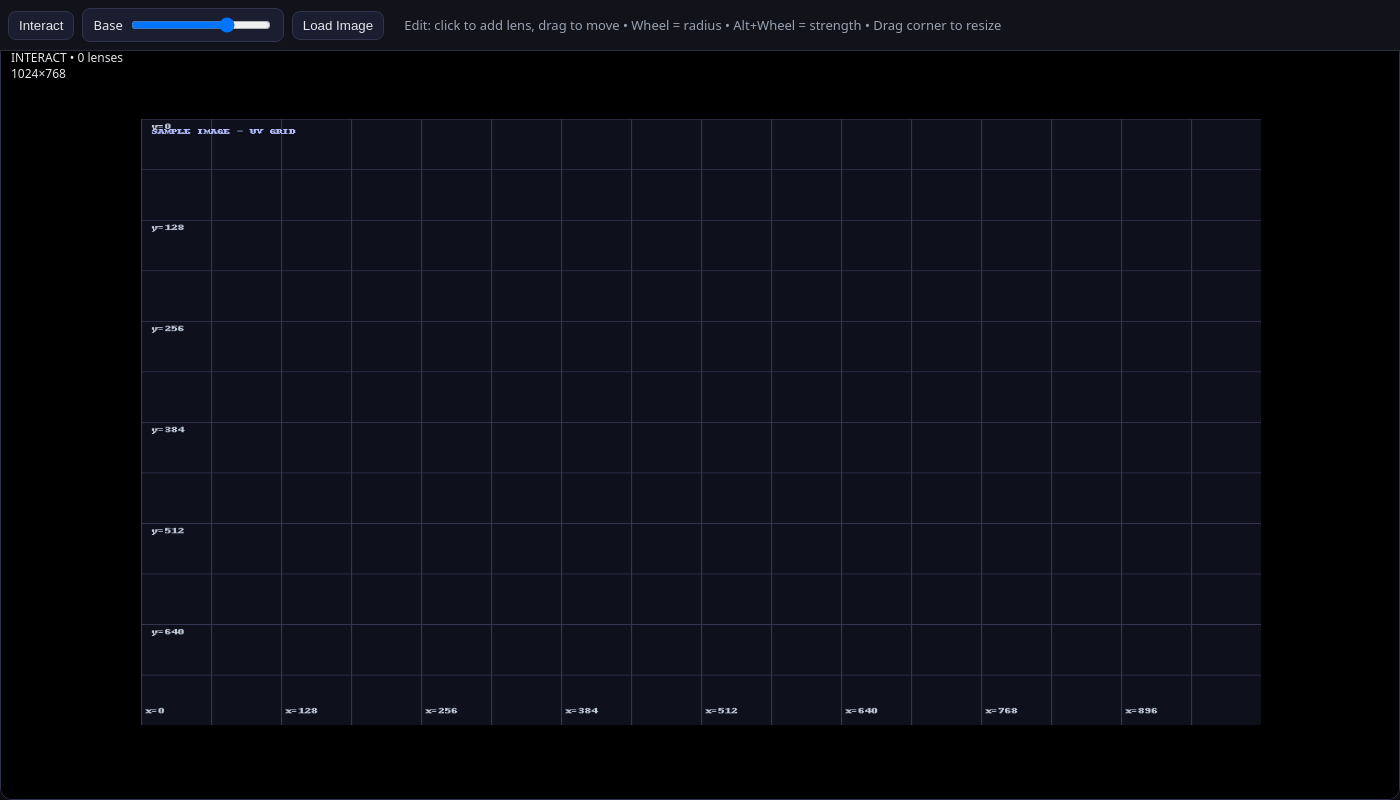
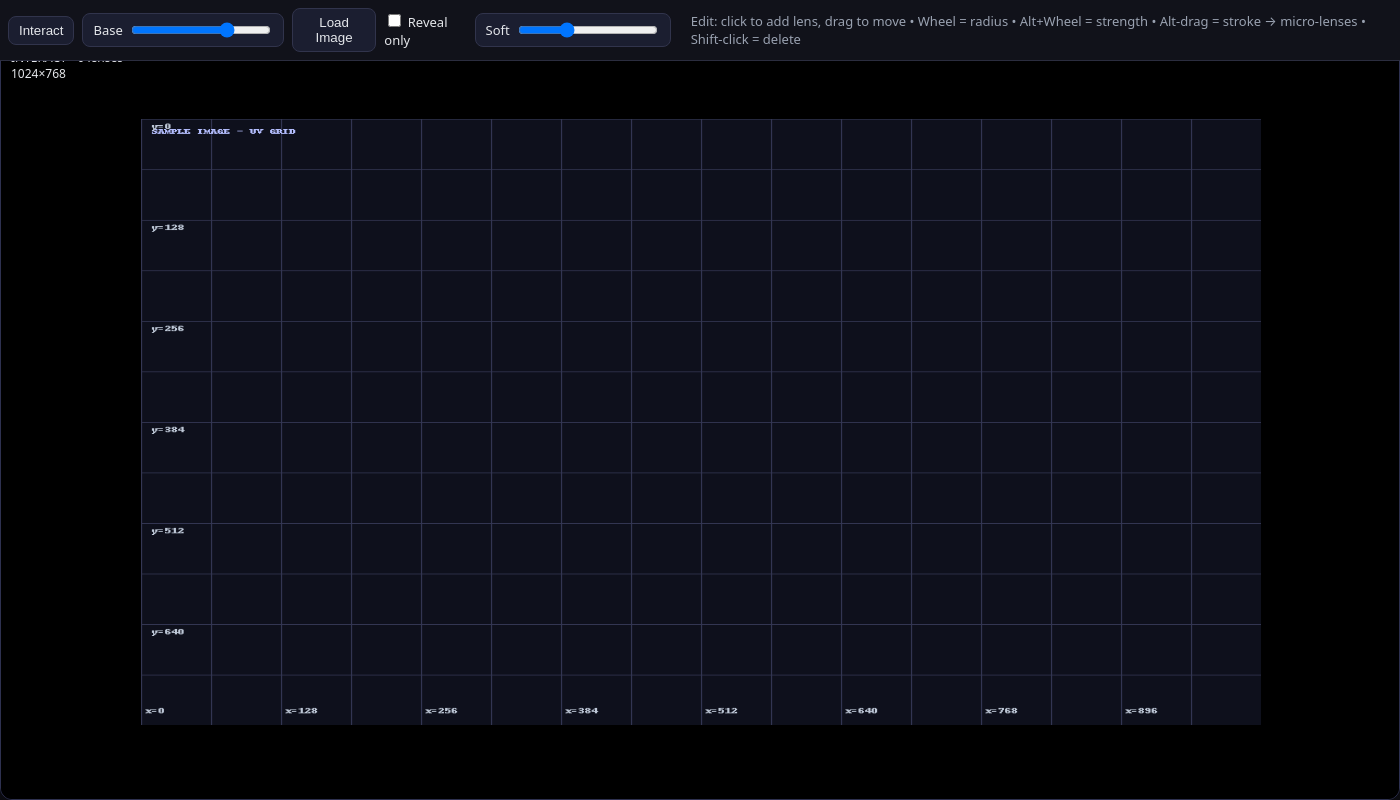
Before and after one commit to franklin-hiciano/crumple-browser, an Electron app: page index.html in a window 1400 px wide. Both pictures are taken after a click on the button "Edit". Drawn offline with Linux system fonts and the light colour scheme.

Commit message:
Curves can be drawn

```diff
--- a/index.html
+++ b/index.html
@@ -3,7 +3,7 @@
 <head>
   <meta charset="utf-8" />
   <meta name="viewport" content="width=device-width, initial-scale=1" />
-  <title>Crumple — Image Test</title>
+  <title>Crumple — Image Test (Reveal + Stroke)</title>
   <link rel="stylesheet" href="style.css" />
 </head>
 <body>
@@ -11,10 +11,20 @@
     <button id="mode">Edit</button>
     <label class="base">Base <input id="base" type="range" min="0.30" max="1.00" step="0.01" value="0.80"/></label>
     <button id="loadImg">Load Image</button>
-    <div class="hint">Edit: click to add lens, drag to move • Wheel = radius • Alt+Wheel = strength • Drag corner to resize</div>
+    <label class="chk"><input type="checkbox" id="reveal" /> Reveal only</label>
+    <label class="base">Soft <input id="soft" type="range" min="0.5" max="2.0" step="0.05" value="1.0"/></label>
+    <div class="hint">Edit: click to add lens, drag to move • Wheel = radius • Alt+Wheel = strength • Alt‑drag = stroke → micro‑lenses • Shift‑click = delete</div>
   </header>
-  <div id="stage"><div class="view"><canvas id="gl"></canvas><canvas id="hud"></canvas></div></div>
+
+  <div id="stage">
+    <div class="view">
+      <canvas id="gl"></canvas>
+      <canvas id="hud"></canvas>
+    </div>
+  </div>
+
   <input id="imgPicker" type="file" accept="image/*" style="display:none" />
+
   <script type="module" src="renderer.js"></script>
 </body>
 </html>
--- a/renderer.js
+++ b/renderer.js
@@ -1,53 +1,308 @@
-const MAX_LENSES = 16;
+// Image-only testbed with fisheye shader, reveal mask, and stroke-to-micro-lenses
+const MAX_LENSES = 64; // bump for strokes
+
 window.addEventListener('DOMContentLoaded', () => {
-  const glc = document.getElementById('gl');
-  const hud = document.getElementById('hud');
+  const glc     = document.getElementById('gl');
+  const hud     = document.getElementById('hud');
   const modeBtn = document.getElementById('mode');
-  const baseIn = document.getElementById('base');
+  const baseIn  = document.getElementById('base');
   const loadImg = document.getElementById('loadImg');
   const imgPicker = document.getElementById('imgPicker');
+  const revealChk = document.getElementById('reveal');
+  const softIn = document.getElementById('soft');
 
-  let mode='edit', base=+baseIn.value||0.8, lenses=[];
-  function dpr(){ return window.devicePixelRatio||1; }
-  function fit(){ const r=document.getElementById('stage').getBoundingClientRect(); const scale=dpr(); glc.style.width=hud.style.width=r.width+'px'; glc.style.height=hud.style.height=r.height+'px'; glc.width=Math.max(2,Math.floor(r.width*scale)); glc.height=Math.max(2,Math.floor(r.height*scale)); hud.width=glc.width; hud.height=glc.height; drawAll(); }
+  let mode   = 'edit'; // 'edit' | 'interact' (interact is noop here)
+  let base   = +baseIn.value || 0.8;
+  let soft   = +softIn.value || 1.0; // softness multiplier for reveal band
+  let reveal = false;
+  let lenses = [];     // {x,y,r,k} in normalized HUD space
+
+  // Stroke temp state
+  let stroking = false;
+  let strokePts = []; // in canvas px
+  let strokePreview = false;
+
+  function dpr(){ return window.devicePixelRatio || 1; }
+
+  function fit(){
+    const r = document.getElementById('stage').getBoundingClientRect();
+    const scale = dpr();
+    glc.style.width = hud.style.width = r.width + 'px';
+    glc.style.height= hud.style.height= r.height + 'px';
+    glc.width = Math.max(2, Math.floor(r.width * scale));
+    glc.height= Math.max(2, Math.floor(r.height * scale));
+    hud.width = glc.width; hud.height = glc.height;
+    drawAll();
+  }
   window.addEventListener('resize', fit);
 
-  const gl=glc.getContext('webgl2',{premultipliedAlpha:true,alpha:true,antialias:true}); if(!gl){ alert('WebGL2 not available'); return; }
-  const vs=`#version 300 es
+  const gl = glc.getContext('webgl2', { premultipliedAlpha:true, alpha:true, antialias:true });
+  if (!gl) { alert('WebGL2 not available'); return; }
+
+  const vs = `#version 300 es
 precision highp float; layout(location=0) in vec2 a; out vec2 v; void main(){ v=a*0.5+0.5; gl_Position=vec4(a,0.,1.);} `;
-  const fs=`#version 300 es
-precision highp float; in vec2 v; out vec4 o; uniform sampler2D t; const int MAXL=16; uniform int LN; uniform vec4 L[MAXL]; uniform float B;
-vec2 baseMap(vec2 u){ float s=max(0.01,B); return (u-vec2(0.5))/s + vec2(0.5);} vec2 lensMap(vec2 u){ for(int i=0;i<MAXL;i++){ if(i>=LN) break; vec4 P=L[i]; vec2 d=u-P.xy; float r2=dot(d,d); float s=max(1e-5,P.z); float m=1./(1.+P.w*exp(-r2/(2.*s*s))); u=P.xy + d*m; } return u; }
-void main(){ vec2 u=v; u=baseMap(u); u=lensMap(u); if(any(lessThan(u,vec2(0.)))||any(greaterThan(u,vec2(1.)))) o=vec4(0.,0.,0.,1.); else o=texture(t,u); }`;
+
+  const fs = `#version 300 es
+precision highp float;
+in vec2 v; out vec4 o;
+uniform sampler2D t;
+const int MAXL=64;
+uniform int LN;
+uniform vec4 L[MAXL];    // xy=center (0..1), z=sigma (0..1), w=k (strength)
+uniform float B;         // base compression 0.3..1.0
+uniform int REVEAL;      // 0/1
+uniform float SOFT;      // softness multiplier for reveal mask
+
+vec2 baseMap(vec2 u){ float s=max(0.01,B); return (u-vec2(0.5))/s + vec2(0.5); }
+
+// Classic gaussian fisheye per lens
+vec2 lensMap(vec2 u){
+  for(int i=0;i<MAXL;i++){
+    if(i>=LN) break;
+    vec4 P=L[i];
+    vec2 d=u-P.xy;
+    float r2=dot(d,d);
+    float s=max(1e-5,P.z);
+    float m=1.0/(1.0 + P.w*exp(-r2/(2.0*s*s)));
+    u=P.xy + d*m;
+  }
+  return u;
+}
+
+// Reveal mask from the same circles (soft gaussian union)
+float maskCircles(vec2 uv){
+  float M = 0.0;
+  for(int i=0;i<MAXL;i++){
+    if(i>=LN) break;
+    vec4 P=L[i];
+    float s = max(1e-5, P.z*SOFT); // soften/harden edge by scaling sigma
+    float d2 = dot(uv-P.xy, uv-P.xy);
+    float m = exp(-d2/(2.0*s*s));
+    M = max(M, m);
+  }
+  return clamp(M, 0.0, 1.0);
+}
+
+void main(){
+  vec2 u=v;
+  u=baseMap(u);
+  u=lensMap(u);
+
+  if(any(lessThan(u,vec2(0.)))||any(greaterThan(u,vec2(1.)))){
+    o=vec4(0.,0.,0.,1.);
+    return;
+  }
+
+  vec4 col = texture(t,u);
+
+  if (REVEAL==1){
+    float M = maskCircles(v); // note: mask in screen space (v), not warped u
+    col.rgb *= M;
+  }
+  o = col;
+}`;
+
   function sh(t,s){ const o=gl.createShader(t); gl.shaderSource(o,s); gl.compileShader(o); if(!gl.getShaderParameter(o,gl.COMPILE_STATUS)) throw gl.getShaderInfoLog(o); return o; }
   const prog=gl.createProgram(); gl.attachShader(prog,sh(gl.VERTEX_SHADER,vs)); gl.attachShader(prog,sh(gl.FRAGMENT_SHADER,fs)); gl.linkProgram(prog); if(!gl.getProgramParameter(prog,gl.LINK_STATUS)) throw gl.getProgramInfoLog(prog);
-  const quad=gl.createBuffer(); gl.bindBuffer(gl.ARRAY_BUFFER,quad); gl.bufferData(gl.ARRAY_BUFFER,new Float32Array([-1,-1,1,-1,-1,1,1,1]),gl.STATIC_DRAW); gl.enableVertexAttribArray(0); gl.vertexAttribPointer(0,2,gl.FLOAT,false,0,0);
-  const U=n=>gl.getUniformLocation(prog,n); const u_t=U('t'), u_LN=U('LN'), u_L0=U('L[0]'), u_B=U('B');
+  const quad=gl.createBuffer(); gl.bindBuffer(gl.ARRAY_BUFFER, quad); gl.bufferData(gl.ARRAY_BUFFER, new Float32Array([-1,-1,1,-1,-1,1,1,1]), gl.STATIC_DRAW); gl.enableVertexAttribArray(0); gl.vertexAttribPointer(0,2,gl.FLOAT,false,0,0);
+  const U=n=>gl.getUniformLocation(prog,n);
+  const u_t=U('t'), u_LN=U('LN'), u_L0=U('L[0]'), u_B=U('B'), u_REVEAL=U('REVEAL'), u_SOFT=U('SOFT');
 
-  let tex=null; function ensureTex(){ if(tex) return; tex=gl.createTexture(); gl.bindTexture(gl.TEXTURE_2D,tex); gl.texParameteri(gl.TEXTURE_2D,gl.TEXTURE_MIN_FILTER,gl.LINEAR); gl.texParameteri(gl.TEXTURE_2D,gl.TEXTURE_MAG_FILTER,gl.LINEAR); gl.texParameteri(gl.TEXTURE_2D,gl.TEXTURE_WRAP_S,gl.CLAMP_TO_EDGE); gl.texParameteri(gl.TEXTURE_2D,gl.TEXTURE_WRAP_T,gl.CLAMP_TO_EDGE); }
-  const dbg={haveTex:false, texW:0, texH:0};
+  let tex=null; function ensureTex(){ if(tex) return; tex=gl.createTexture(); gl.bindTexture(gl.TEXTURE_2D, tex); gl.texParameteri(gl.TEXTURE_2D,gl.TEXTURE_MIN_FILTER,gl.LINEAR); gl.texParameteri(gl.TEXTURE_2D,gl.TEXTURE_MAG_FILTER,gl.LINEAR); gl.texParameteri(gl.TEXTURE_2D,gl.TEXTURE_WRAP_S,gl.CLAMP_TO_EDGE); gl.texParameteri(gl.TEXTURE_2D,gl.TEXTURE_WRAP_T,gl.CLAMP_TO_EDGE); }
 
-  function drawGL(){ gl.viewport(0,0,glc.width,glc.height); gl.clearColor(0,0,0,1); gl.clear(gl.COLOR_BUFFER_BIT); if(!tex||!dbg.haveTex) return; gl.useProgram(prog); gl.activeTexture(gl.TEXTURE0); gl.bindTexture(gl.TEXTURE_2D,tex); gl.uniform1i(u_t,0); const LN=Math.min(MAX_LENSES,lenses.length); gl.uniform1i(u_LN,LN); if(LN>0){ const arr=new Float32Array(4*LN); for(let i=0;i<LN;i++){ const L=lenses[i]; arr[i*4+0]=L.x; arr[i*4+1]=1-L.y; arr[i*4+2]=L.r; arr[i*4+3]=L.k; } gl.uniform4fv(u_L0,arr);} gl.uniform1f(u_B,base); gl.drawArrays(gl.TRIANGLE_STRIP,0,4); }
+  const dbg={ haveTex:false, texW:0, texH:0 };
+
+  function drawGL(){
+    gl.viewport(0,0,glc.width,glc.height);
+    gl.clearColor(0,0,0,1); gl.clear(gl.COLOR_BUFFER_BIT);
+    if(!tex || !dbg.haveTex) return;
+    gl.useProgram(prog);
+    gl.activeTexture(gl.TEXTURE0); gl.bindTexture(gl.TEXTURE_2D, tex); gl.uniform1i(u_t,0);
+    const LN=Math.min(MAX_LENSES,lenses.length); gl.uniform1i(u_LN,LN);
+    if(LN>0){
+      const arr=new Float32Array(4*LN);
+      for(let i=0;i<LN;i++){ const L=lenses[i]; arr[i*4+0]=L.x; arr[i*4+1]=1-L.y; arr[i*4+2]=L.r; arr[i*4+3]=L.k; }
+      gl.uniform4fv(u_L0,arr);
+    }
+    gl.uniform1f(u_B, base);
+    gl.uniform1i(u_REVEAL, reveal ? 1 : 0);
+    gl.uniform1f(u_SOFT, soft);
+    gl.drawArrays(gl.TRIANGLE_STRIP,0,4);
+  }
+
   const h2d=hud.getContext('2d');
-  function drawHUD(){ h2d.clearRect(0,0,hud.width,hud.height); h2d.font='12px system-ui'; h2d.textBaseline='top'; h2d.fillStyle='rgba(0,0,0,.5)'; h2d.fillRect(6,6,220,44); h2d.fillStyle='#e5e7eb'; h2d.fillText(`${mode.toUpperCase()} • ${lenses.length} lens${lenses.length!==1?'es':''}`,10,10); h2d.fillText(dbg.haveTex?`${dbg.texW}×${dbg.texH}`:'Tex: none',10,26); if(mode!=='edit') return; h2d.lineWidth=1.5; for(const L of lenses){ const cx=L.x*hud.width, cy=L.y*hud.height, r=L.r*Math.min(hud.width,hud.height); h2d.strokeStyle='rgba(167,139,250,0.9)'; h2d.beginPath(); h2d.arc(cx,cy,r,0,Math.PI*2); h2d.stroke(); h2d.fillStyle='rgba(167,139,250,0.95)'; h2d.beginPath(); h2d.arc(cx,cy,4,0,Math.PI*2); h2d.fill(); } }
+  function drawHUD(){
+    h2d.clearRect(0,0,hud.width,hud.height);
+    h2d.font='12px system-ui'; h2d.textBaseline='top';
+    h2d.fillStyle='rgba(0,0,0,.5)'; h2d.fillRect(6,6,360,44);
+    h2d.fillStyle='#e5e7eb';
+    h2d.fillText(`${mode.toUpperCase()} • ${lenses.length} lens${lenses.length!==1?'es':''} • ${reveal?'REVEAL':''}`, 10, 10);
+    h2d.fillText(dbg.haveTex?`${dbg.texW}×${dbg.texH}`:'Tex: none',10,26);
+
+    // Lenses
+    if(mode==='edit'){
+      h2d.lineWidth=1.5;
+      for(const L of lenses){
+        const cx=L.x*hud.width, cy=L.y*hud.height, r=L.r*Math.min(hud.width,hud.height);
+        h2d.strokeStyle='rgba(167,139,250,0.9)'; h2d.beginPath(); h2d.arc(cx,cy,r,0,Math.PI*2); h2d.stroke();
+        h2d.fillStyle='rgba(167,139,250,0.95)'; h2d.beginPath(); h2d.arc(cx,cy,4,0,Math.PI*2); h2d.fill();
+      }
+      // Stroke preview
+      if (strokePreview && strokePts.length>1){
+        h2d.strokeStyle='rgba(80,200,255,0.9)';
+        h2d.lineWidth=2.0;
+        h2d.beginPath();
+        h2d.moveTo(strokePts[0].x, strokePts[0].y);
+        for (let i=1;i<strokePts.length;i++) h2d.lineTo(strokePts[i].x, strokePts[i].y);
+        h2d.stroke();
+      }
+    }
+  }
   function drawAll(){ drawGL(); drawHUD(); }
 
-  async function loadSample(){ const img=new Image(); img.src='assets/sample_uvgrid.png'; await img.decode(); ensureTex(); gl.bindTexture(gl.TEXTURE_2D,tex); gl.pixelStorei(gl.UNPACK_FLIP_Y_WEBGL,true); gl.texImage2D(gl.TEXTURE_2D,0,gl.RGBA,gl.RGBA,gl.UNSIGNED_BYTE,img); dbg.haveTex=true; dbg.texW=img.naturalWidth; dbg.texH=img.naturalHeight; drawAll(); }
-  loadImg.onclick=()=>imgPicker.click();
-  imgPicker.onchange=async (e)=>{ const f=e.target.files?.[0]; if(!f) return; const bmp=await createImageBitmap(f); ensureTex(); gl.bindTexture(gl.TEXTURE_2D,tex); gl.pixelStorei(gl.UNPACK_FLIP_Y_WEBGL,true); gl.texImage2D(gl.TEXTURE_2D,0,gl.RGBA,bmp.width,bmp.height,0,gl.RGBA,gl.UNSIGNED_BYTE,bmp); dbg.haveTex=true; dbg.texW=bmp.width; dbg.texH=bmp.height; drawAll(); imgPicker.value=''; };
+  // Load bundled sample
+  async function loadSample(){
+    const img = new Image(); img.src='assets/sample_uvgrid.png';
+    await img.decode();
+    ensureTex(); gl.bindTexture(gl.TEXTURE_2D, tex);
+    gl.pixelStorei(gl.UNPACK_FLIP_Y_WEBGL, true);
+    gl.texImage2D(gl.TEXTURE_2D,0,gl.RGBA,gl.RGBA,gl.UNSIGNED_BYTE,img);
+    dbg.haveTex=true; dbg.texW=img.naturalWidth; dbg.texH=img.naturalHeight;
+    drawAll();
+  }
 
-  function addLens(px,py){ lenses.push({ x:px/hud.width, y:py/hud.height, r:160/Math.min(hud.width,hud.height), k:2.0 }); if(lenses.length>MAX_LENSES) lenses.shift(); drawAll(); }
-  function pickLens(px,py){ const ux=px/hud.width, uy=py/hud.height; let bi=-1, bd=1e9; const thr=(14/Math.min(hud.width,hud.height))**2; for(let i=0;i<lenses.length;i++){ const L=lenses[i]; const dx=L.x-ux, dy=L.y-uy; const d=dx*dx+dy*dy; if(d<thr && d<bd){ bd=d; bi=i; } } return bi; }
+  // Image picker
+  loadImg.onclick = ()=> imgPicker.click();
+  imgPicker.onchange = async (e)=>{
+    const file = e.target.files?.[0];
+    if (!file) return;
+    const bmp = await createImageBitmap(file);
+    ensureTex(); gl.bindTexture(gl.TEXTURE_2D, tex);
+    gl.pixelStorei(gl.UNPACK_FLIP_Y_WEBGL, true);
+    gl.texImage2D(gl.TEXTURE_2D,0,gl.RGBA,bmp.width,bmp.height,0,gl.RGBA,gl.UNSIGNED_BYTE,bmp);
+    dbg.haveTex=true; dbg.texW=bmp.width; dbg.texH=bmp.height;
+    drawAll();
+    imgPicker.value = '';
+  };
+
+  // Lens editing
+  function addLens(px,py){
+    lenses.push({ x:px/hud.width, y:py/hud.height, r: 160/Math.min(hud.width,hud.height), k:2.0 });
+    if(lenses.length>MAX_LENSES) lenses.shift();
+    drawAll();
+  }
+  function pickLens(px,py){
+    const ux=px/hud.width, uy=py/hud.height; let bi=-1, bd=1e9;
+    const thr=(14/Math.min(hud.width,hud.height))**2;
+    for(let i=0;i<lenses.length;i++){
+      const L=lenses[i]; const dx=L.x-ux, dy=L.y-uy; const d=dx*dx+dy*dy;
+      if(d<thr && d<bd){ bd=d; bi=i; }
+    }
+    return bi;
+  }
   function evtToCanvasPx(e){ const r=hud.getBoundingClientRect(); const scale=dpr(); return { x:(e.clientX-r.left)*scale, y:(e.clientY-r.top)*scale }; }
 
   let dragging=-1;
-  hud.addEventListener('pointerdown', e=>{ const p=evtToCanvasPx(e); if(mode==='edit'){ if(e.shiftKey){ const i=pickLens(p.x,p.y); if(i>=0){ lenses.splice(i,1); drawAll(); } return; } const i=pickLens(p.x,p.y); if(i>=0){ dragging=i; } else { addLens(p.x,p.y); } e.preventDefault(); } });
-  window.addEventListener('pointermove', e=>{ if(mode==='edit' && dragging>=0){ const p=evtToCanvasPx(e); const L=lenses[dragging]; L.x=p.x/hud.width; L.y=p.y/hud.height; drawAll(); } });
-  window.addEventListener('pointerup', e=>{ dragging=-1; });
-  hud.addEventListener('wheel', e=>{ if(mode!=='edit') return; const p=evtToCanvasPx(e); const i=pickLens(p.x,p.y); if(i<0) return; const L=lenses[i]; if(e.altKey){ L.k=Math.max(0,Math.min(4, L.k + (-e.deltaY*0.002))); } else { const norm=1/Math.min(hud.width,hud.height); L.r=Math.max(20*norm, Math.min(800*norm, L.r + (-e.deltaY*0.002))); } drawAll(); e.preventDefault(); }, {passive:false});
+  hud.addEventListener('pointerdown', e=>{
+    const p=evtToCanvasPx(e);
+    if(mode==='edit'){
+      // Start stroke if Alt is held
+      if (e.altKey){
+        stroking = true; strokePreview = true; strokePts = [p];
+        e.preventDefault(); return;
+      }
+      if(e.shiftKey){ const i=pickLens(p.x,p.y); if(i>=0){ lenses.splice(i,1); drawAll(); } return; }
+      const i=pickLens(p.x,p.y);
+      if(i>=0){ dragging=i; } else { addLens(p.x,p.y); }
+      e.preventDefault();
+    }
+  });
+  window.addEventListener('pointermove', e=>{
+    const p=evtToCanvasPx(e);
+    if(mode==='edit'){
+      if (stroking){
+        const last = strokePts[strokePts.length-1];
+        const dx = p.x-last.x, dy=p.y-last.y;
+        if (dx*dx+dy*dy > 9){ // add if >3px movement
+          strokePts.push(p);
+          drawAll();
+        }
+      } else if (dragging>=0){
+        const L=lenses[dragging]; L.x=p.x/hud.width; L.y=p.y/hud.height; drawAll();
+      }
+    }
+  });
+  window.addEventListener('pointerup', e=>{
+    if(mode==='edit'){
+      if (stroking){
+        stroking=false;
+        // Convert stroke to micro-lenses
+        commitStroke();
+        strokePreview=false; strokePts=[];
+      }
+      dragging=-1;
+    }
+  });
 
-  modeBtn.onclick=()=>{ mode=(mode==='edit')?'interact':'edit'; modeBtn.textContent=(mode==='edit')?'Edit':'Interact'; drawHUD(); };
-  baseIn.oninput=()=>{ base=+baseIn.value; drawAll(); };
+  hud.addEventListener('wheel', e=>{
+    const p=evtToCanvasPx(e);
+    if(mode!=='edit') return;
+    const i=pickLens(p.x,p.y); if(i<0) return;
+    const L=lenses[i];
+    if (e.altKey){ L.k=Math.max(0,Math.min(4, L.k + (-e.deltaY*0.002))); }
+    else {
+      const norm=1/Math.min(hud.width,hud.height);
+      L.r=Math.max(20*norm, Math.min(800*norm, L.r + (-e.deltaY*0.002)));
+    }
+    drawAll(); e.preventDefault();
+  }, {passive:false});
 
-  fit(); loadSample();
+  // Stroke → micro-lenses
+  function commitStroke(){
+    if (strokePts.length<2) { drawAll(); return; }
+    // Choose spacing in canvas px relative to desired radius
+    const Rpx = 140; // base radius in px (will convert to normalized below)
+    const spacing = Rpx * 0.7;
+    // Build resampled points along arc length
+    const pts = resampleBySpacing(strokePts, spacing);
+    // Create lenses along the stroke
+    const minDim = Math.min(hud.width, hud.height);
+    const rNorm = Rpx / minDim;
+    for (const q of pts){
+      lenses.push({ x:q.x/hud.width, y:q.y/hud.height, r:rNorm, k:2.0 });
+      if (lenses.length > MAX_LENSES) lenses.shift();
+    }
+    drawAll();
+  }
+
+  function resampleBySpacing(points, spacing){
+    if (points.length<=1) return points.slice();
+    const out = [points[0]];
+    let acc = 0;
+    for (let i=1;i<points.length;i++){
+      const a = out[out.length-1], b = points[i];
+      const dx=b.x-a.x, dy=b.y-a.y;
+      const d=Math.hypot(dx,dy);
+      if (d+acc >= spacing){
+        const t=(spacing-acc)/d;
+        const nx=a.x+dx*t, ny=a.y+dy*t;
+        out.push({x:nx, y:ny});
+        acc = 0;
+      } else {
+        acc += d;
+      }
+    }
+    if (out[out.length-1] !== points[points.length-1]) out.push(points[points.length-1]);
+    return out;
+  }
+
+  // UI
+  modeBtn.onclick = ()=>{ mode = (mode==='edit') ? 'interact' : 'edit'; modeBtn.textContent = (mode==='edit') ? 'Edit' : 'Interact'; drawHUD(); };
+  baseIn.oninput   = ()=>{ base = +baseIn.value; drawAll(); };
+  revealChk.onchange = ()=>{ reveal = revealChk.checked; drawAll(); };
+  softIn.oninput   = ()=>{ soft = +softIn.value; drawAll(); };
+
+  // Boot
+  fit();
+  loadSample();
 });
```
Also changed, not shown: 1 other file.
